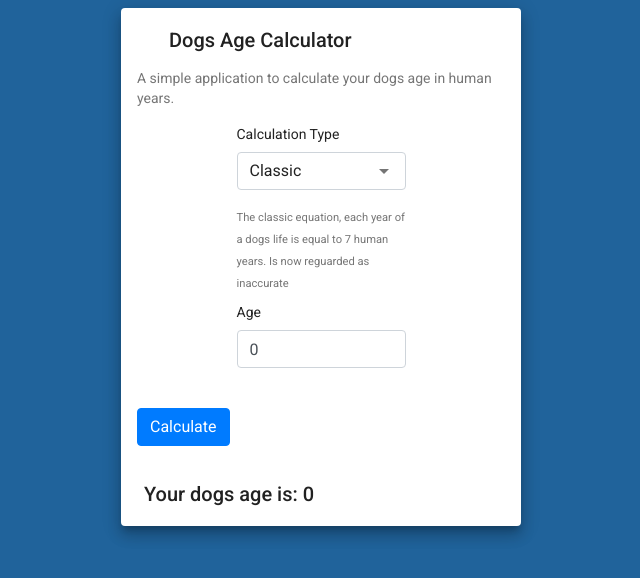
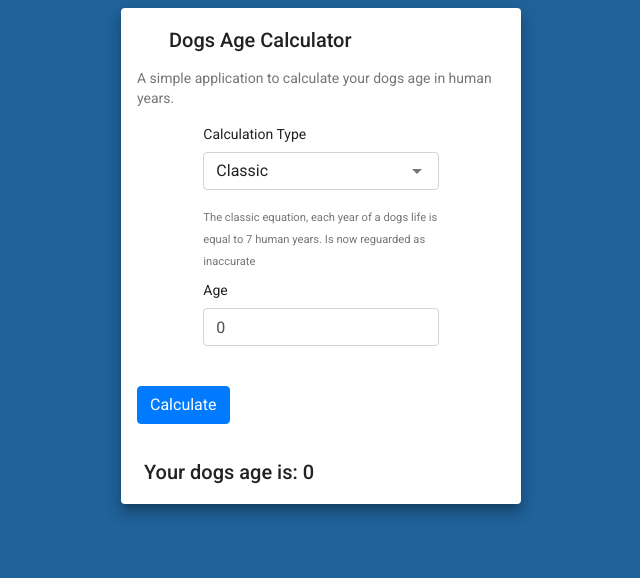
Before and after one commit to boogermanus/DogsAge, an Angular app: page / in a window 1280 px wide. Shown: the top 578 px of the page, without its empty margins (319-959 px from the left). Built offline with nearby package versions, Linux system fonts and the light colour scheme.

Commit message:
layout changes

```diff
--- a/src/app/dogs-age/dogs-age.component.html
+++ b/src/app/dogs-age/dogs-age.component.html
@@ -7,7 +7,7 @@
         <mat-card-content>
             <form [formGroup]="form">
                 <div class="row justify-content-center mt-2">
-                    <div class="col-md-6">
+                    <div class="col-md-8">
                         <div class="form-group">
                             <label>Calculation Type</label>
                             <mat-select formControlName="calculationType" class="form-control"
@@ -21,7 +21,7 @@
                     </div>
                 </div>
                 <div class="row justify-content-center mt-2">
-                    <div class="col-md-6">
+                    <div class="col-md-8">
                         <div class="form-group">
                             <label>Age</label>
                             <input type="number" min="0" max="16" class="form-control" formControlName="age">
@@ -30,7 +30,7 @@
                     </div>
                 </div>
                 <div class="row justify-content-center mt-2" [hidden]="sizeHidden">
-                    <div class="col-md-6">
+                    <div class="col-md-8">
                         <div class="form-group">
                             <label>Size</label>
                             <mat-select formControlName="size" class="form-control">
```
